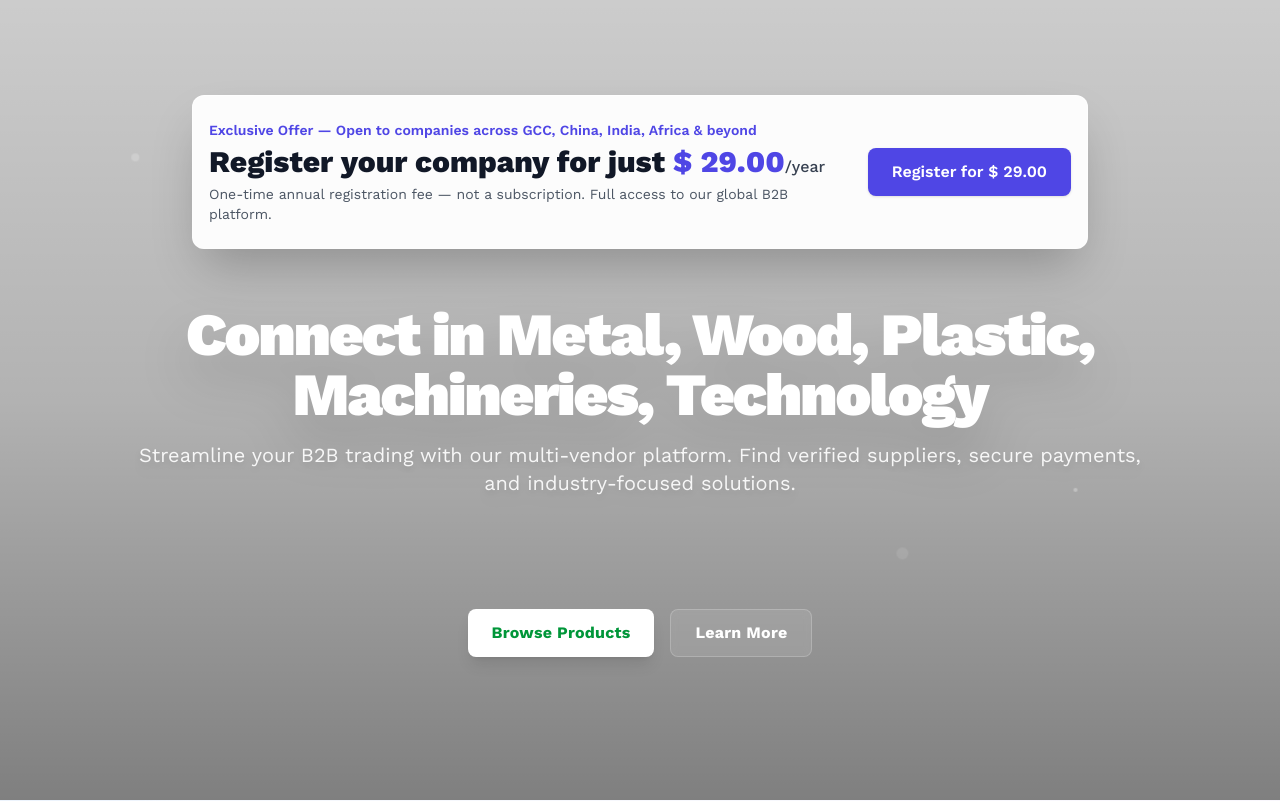
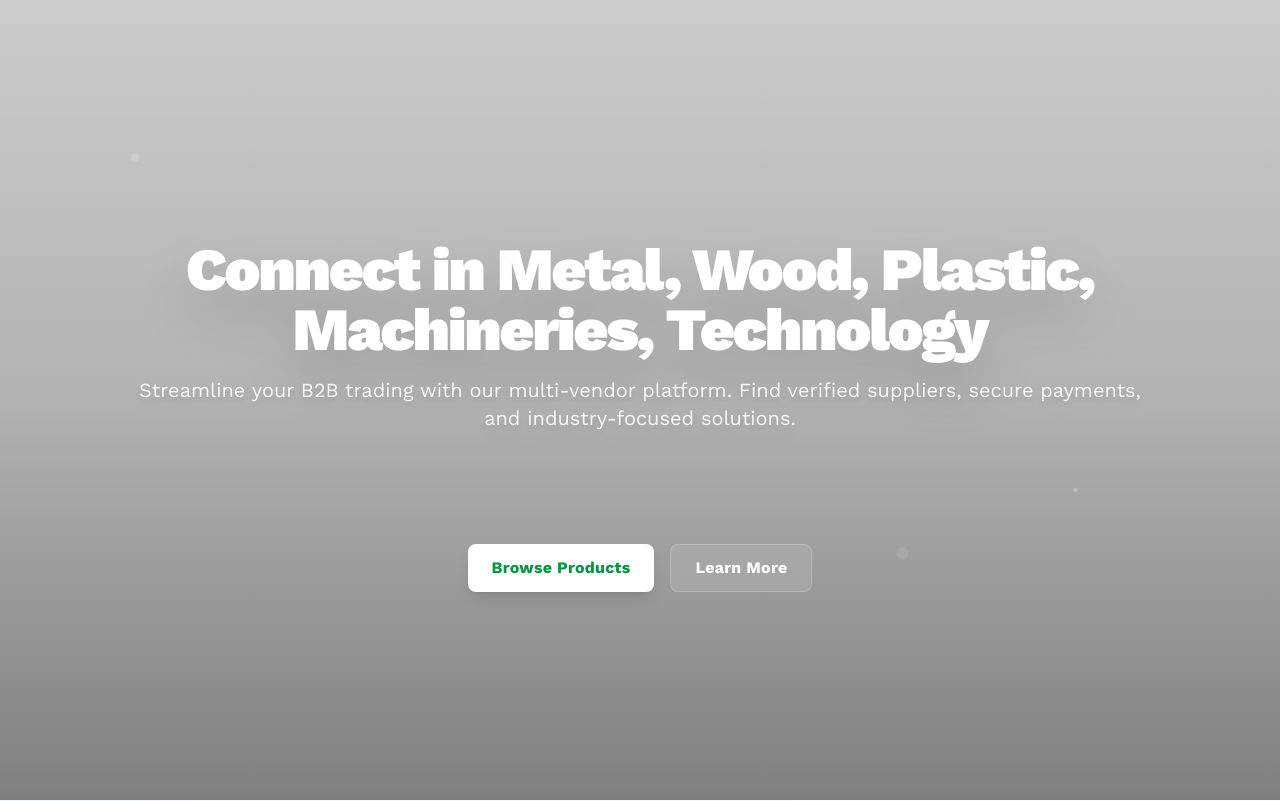
Before and after one commit to suhaibpalli/m2w-platform, a Django app: page / in a window 1280 px wide. Shown: the part 65-866 px from the top of the page. Run offline with Django 5.2, Linux system fonts and the light colour scheme; data that the repository does not hold is empty; some libraries are stand-ins or nearby versions.

Commit message:
Industries page fix

```diff
--- a/core/views.py
+++ b/core/views.py
@@ -56,17 +56,15 @@ class IndustriesView(TemplateView):
             ).count()
 
             # Count unique suppliers in this industry
-            # NOTE: If you previously filtered by company.role == 'vendor', update as below:
-            # active_suppliers = Company.objects.filter(
-            #     (Q(role='vendor') | Q(role='manufacturer')),
-            #     products__category__industry=industry,
-            #     products__status='active'
-            # ).distinct().count()
-            # Now, update to use company_types:
+            # SQLite doesn't support JSONField 'contains' lookup. Use string search on the JSON
+            # serialized value instead (checks for the JSON token "seller" / "manufacturer").
+            # This is a pragmatic fix for SQLite. For robust JSON queries use Postgres JSONB.
             active_suppliers = Company.objects.filter(
-                Q(company_types__contains=['seller']) | Q(company_types__contains=['manufacturer']),
                 products__category__industry=industry,
                 products__status='active'
+            ).filter(
+                Q(company_types__icontains='"seller"') |
+                Q(company_types__icontains='"manufacturer"')
             ).distinct().count()
 
             # Count active categories
--- a/templates/core/home.html
+++ b/templates/core/home.html
@@ -30,26 +30,7 @@
         </div>
         <!-- Content (above background) -->
         <div class="relative z-10 flex flex-col gap-6 text-center w-full items-center px-4 animate-hero-content">
-            <!-- START: Prominent registration banner (above the fold) -->
-            <div class="w-full max-w-4xl mx-auto px-4 py-4 sm:py-6 rounded-xl shadow-2xl bg-white/95 backdrop-blur-md border border-white/40 -mt-12 z-20">
-              <div class="flex flex-col md:flex-row items-center justify-between gap-4">
-                <div class="text-center md:text-left">
-                  <p class="text-sm font-semibold text-indigo-600">Exclusive Offer — Open to companies across GCC, China, India, Africa & beyond</p>
-                  <h2 class="text-2xl sm:text-3xl font-extrabold text-gray-900 mt-1">
-                    Register your company for just
-                    <span class="text-indigo-600">$ {% if site_settings %}{{ site_settings.annual_fee|floatformat:2 }}{% else %}29.00{% endif %}</span><span class="text-base font-medium text-gray-700">/year</span>
-                  </h2>
-                  <p class="text-sm text-gray-600 mt-1">One-time annual registration fee — not a subscription. Full access to our global B2B platform.</p>
-                </div>
 
-                <div class="flex-shrink-0">
-                  <a href="{% url 'accounts:register' %}" class="inline-flex items-center justify-center px-6 py-3 rounded-lg bg-indigo-600 text-white font-semibold shadow hover:bg-indigo-700 transition">
-                    Register for $ {% if site_settings %}{{ site_settings.annual_fee|floatformat:2 }}{% else %}29.00{% endif %}
-                  </a>
-                </div>
-              </div>
-            </div>
-            <!-- END: Prominent registration banner -->
 
             {% if hero_images %}
                 {# Render one hero-text-content per slide with proper spacing #}
```
